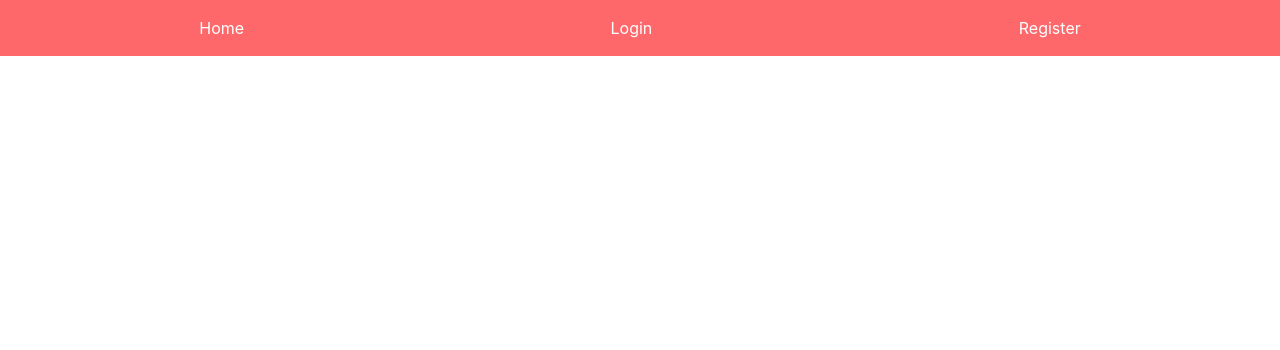
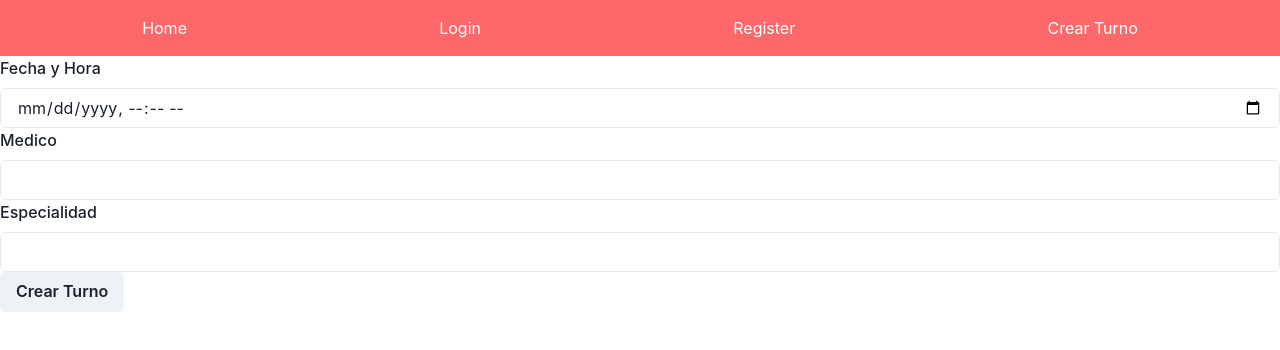
Before and after one commit to valpas312/integrador-front, a React (Vite) app: page /turnos/crear in a window 1280 px wide. Before the commit this address had no page. Shown: the top 350 px of the page. Built offline with nearby package versions, Linux system fonts and the light colour scheme.

Commit message:
componente para crear turnos y su slice creado

```diff
--- a/src/app/strore.js
+++ b/src/app/strore.js
@@ -6,6 +6,7 @@ import storage from "redux-persist/lib/storage";
 //import de reducers
 import tokenSlice from "../features/token/tokenSlice";
 import userSlice from "../features/user/userSlice";
+import turnosSlice from "../features/turnos/turnosSlice";
 
 //configuracion de persistencia
 const persistConfig = {
@@ -18,6 +19,7 @@ const persistConfig = {
 const reducers = combineReducers({
     token: tokenSlice,
     user: userSlice,
+    turnos: turnosSlice,
 });
 
 //creacion de store
--- a/src/components/navbar/Navbar.jsx
+++ b/src/components/navbar/Navbar.jsx
@@ -16,6 +16,7 @@ const Navbar = () => {
         <Link to="/">Home</Link>
         <Link to="/login">Login</Link>
         <Link to="/register">Register</Link>
+        <Link to="/turnos/crear">Crear Turno</Link>
     </Container>
   )
 }
--- a/src/components/router/Router.jsx
+++ b/src/components/router/Router.jsx
@@ -3,6 +3,7 @@ import { Routes, Route, BrowserRouter } from "react-router-dom";
 import Login from "../../pages/login/Login"
 import Home from "../../pages/home/Home"
 import Register from "../../pages/register/Register"
+import CrearTurno from "../../pages/turnos/CrearTurno";
 
 import Navbar from "../navbar/Navbar";
 
@@ -14,6 +15,7 @@ const Router = () => {
             <Route path="/" element={<Home/>} />
             <Route path="/login" element={<Login/>} />
             <Route path="/register" element={<Register/>} />
+            <Route path="/turnos/crear" element={<CrearTurno/>} />
         </Routes>
     </BrowserRouter>
   </>
--- /dev/null
+++ b/src/features/turnos/turnosSlice.js
@@ -0,0 +1,19 @@
+import { createSlice } from "@reduxjs/toolkit";
+
+const initialState = {
+    turnos: [],
+};
+
+const turnosSlice = createSlice({
+    name: "turnos",
+    initialState,
+    reducers: {
+        setTurnos(state, action) {
+            state.turnos = action.payload;
+        },
+    },
+});
+
+export const { setTurnos } = turnosSlice.actions;
+
+export default turnosSlice.reducer;
--- /dev/null
+++ b/src/pages/turnos/CrearTurno.jsx
@@ -0,0 +1,92 @@
+import {
+    Button,
+    FormControl,
+    FormLabel,
+    Input,
+  } from '@chakra-ui/react'
+
+import { useState } from 'react'
+import { useMutation } from '@tanstack/react-query'
+import axios from 'axios'
+import { API_URL } from '../../utils/constantes'
+import { useDispatch, useSelector } from 'react-redux'
+import { setTurnos } from '../../features/turnos/turnosSlice'
+
+const CrearTurno = () => {
+    const dispatch = useDispatch()
+    const token  = useSelector((state) => state.token.value)
+    const [fechayhora, setFechayhora] = useState('')
+    const [medico, setMedico] = useState('')
+    const [especialidad, setEspecialidad] = useState('')
+
+    const handleOnChange = (e) => {
+        if (e.target.id === 'fechayhora') {
+            setFechayhora(e.target.value)
+        } else if (e.target.id === 'medico') {
+            setMedico(e.target.value)
+        } else if (e.target.id === 'especialidad') {
+            setEspecialidad(e.target.value)
+        }
+    };
+
+    const { mutate, isLoading } = useMutation({
+        mutationKey: ['turno'],
+        mutationFn: () => {
+            return axios.post(
+                `${API_URL}/turnos/`,
+                {
+                    fechayhora,
+                    reservacion: Date.now(),
+                    paciente: token,
+                    medico,
+                    especialidad,
+                },
+                {
+                    headers: {
+                        "x-token": token,
+                    },
+                }
+            )
+        }
+    })
+
+    const handleOnSubmit = (e) => {
+        e.preventDefault()
+        mutate(
+            {},
+            {
+                onSuccess: (data) => {
+                    console.log(data.data),
+                    dispatch(setTurnos(data.data))
+                },
+                onError: (error) => {
+                    console.log(error)
+                },
+            }
+        )
+    };
+
+  return (<>
+    <FormControl
+        as="form"
+        onSubmit={handleOnSubmit}
+    >
+        <FormLabel>Fecha y Hora</FormLabel>
+        <Input type="datetime-local"  id='fechayhora' onChange={handleOnChange}/>
+
+        <FormLabel>Medico</FormLabel>
+        <Input type="text" id='medico' onChange={handleOnChange} />
+
+        <FormLabel>Especialidad</FormLabel>
+        <Input type="text" id='especialidad' onChange={handleOnChange} />
+
+        <Button type='submit'>
+            {
+                isLoading ? 'Cargando...' : 'Crear Turno'
+            }
+        </Button>
+    </FormControl>
+  </>)
+}
+
+export default CrearTurno
```
